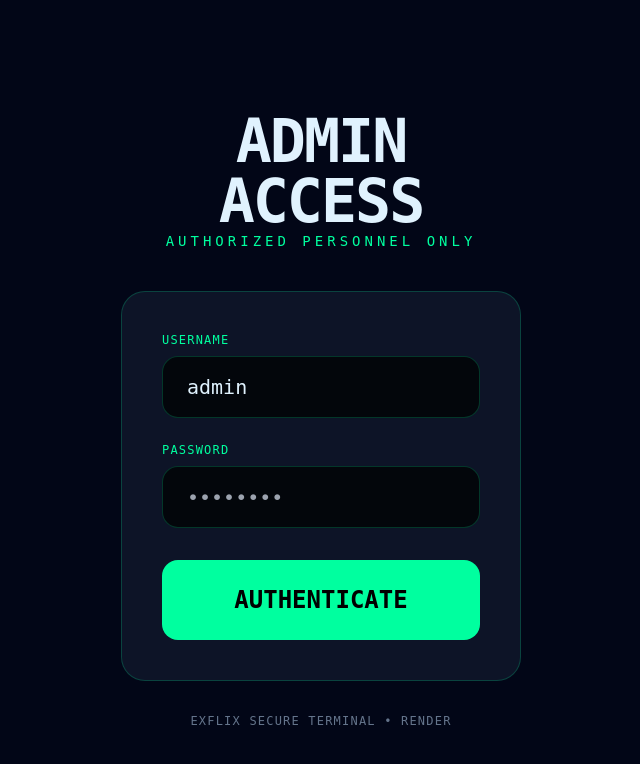
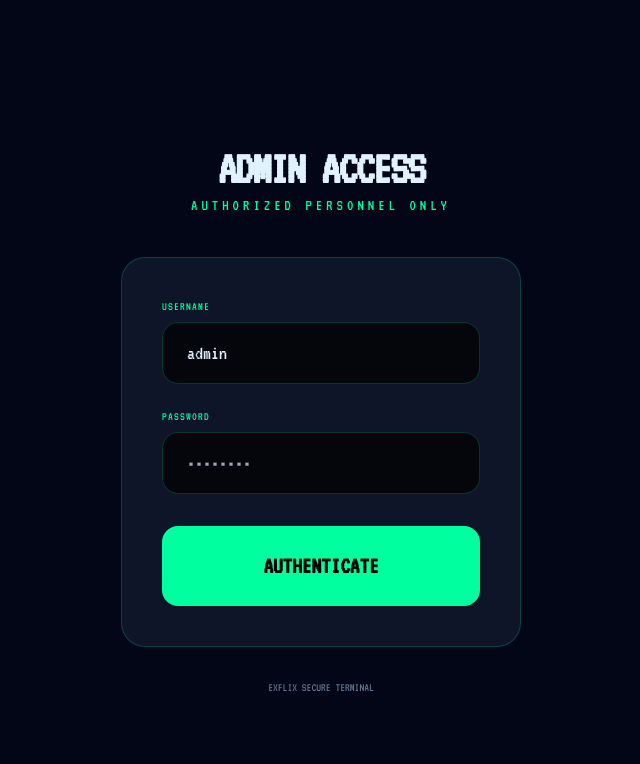
Before and after one commit to Exhipper/exflix, a Flask app: template templates/admin_login.html in a window 1280 px wide. Shown: the top 764 px of the page, without its empty margins (319-959 px from the left). Run offline with Flask 3, Linux system fonts and the light colour scheme; the template is opened without the code that fills it, so the values that code supplies are empty; some libraries are stand-ins or nearby versions.

Commit message:
Update admin_login.html

```diff
--- a/templates/admin_login.html
+++ b/templates/admin_login.html
@@ -3,45 +3,45 @@
 <head>
     <meta charset="UTF-8">
     <meta name="viewport" content="width=device-width, initial-scale=1.0">
-    <title>EXFLIX // ADMIN LOGIN</title>
+    <title>EXFLIX // ADMIN ACCESS</title>
     <script src="https://cdn.tailwindcss.com"></script>
     <style>
-        body { background:#020617; color:#e0f2fe; font-family: 'VT323', monospace; }
-        .glass { background:rgba(15,23,42,0.9); border:1px solid #00ff9f33; }
+        @import url('https://fonts.googleapis.com/css2?family=VT323&display=swap');
+        body { font-family: 'VT323', monospace; background: #020617; color: #e0f2fe; }
+        .glass { background: rgba(15,23,42,0.95); border: 1px solid #00ff9f33; }
     </style>
 </head>
 <body class="min-h-screen flex items-center justify-center">
-    <div class="w-full max-w-md px-6">
+    <div class="max-w-md w-full px-6">
         <div class="text-center mb-10">
             <div class="inline-flex items-center gap-3 text-[#00ff9f]">
-                <i class="fa-solid fa-user-secret text-5xl"></i>
+                <i class="fa-solid fa-user-secret text-6xl"></i>
             </div>
-            <h1 class="text-6xl font-bold tracking-[-2px] mt-4">ADMIN ACCESS</h1>
-            <p class="text-[#00ff9f] text-sm tracking-[4px]">AUTHORIZED PERSONNEL ONLY</p>
+            <h1 class="text-5xl font-bold tracking-[-2px] mt-4">ADMIN ACCESS</h1>
+            <p class="text-[#00ff9f] tracking-[4px]">AUTHORIZED PERSONNEL ONLY</p>
         </div>
 
         <div class="glass rounded-3xl p-10">
             <form method="POST" action="/admin">
                 <div class="mb-6">
                     <label class="block text-xs tracking-widest mb-2 text-[#00ff9f]">USERNAME</label>
-                    <input type="text" name="username" value="admin" class="w-full terminal bg-black/70 border border-[#00ff9f33] rounded-2xl px-6 py-4 text-xl focus:outline-none">
+                    <input type="text" name="username" value="admin" class="w-full bg-black/70 border border-[#00ff9f33] rounded-2xl px-6 py-4 text-xl focus:outline-none">
                 </div>
                 <div class="mb-8">
                     <label class="block text-xs tracking-widest mb-2 text-[#00ff9f]">PASSWORD</label>
-                    <input type="password" name="password" class="w-full terminal bg-black/70 border border-[#00ff9f33] rounded-2xl px-6 py-4 text-xl focus:outline-none" placeholder="••••••••">
+                    <input type="password" name="password" class="w-full bg-black/70 border border-[#00ff9f33] rounded-2xl px-6 py-4 text-xl focus:outline-none" placeholder="••••••••">
                 </div>
 
                 {% if error %}
                 <div class="mb-6 text-red-400 text-sm border border-red-500/40 p-4 rounded-2xl">{{ error }}</div>
                 {% endif %}
 
-                <button type="submit"
-                    class="w-full py-6 bg-[#00ff9f] hover:bg-white text-black font-extrabold text-2xl rounded-2xl transition-all">
+                <button type="submit" class="w-full py-6 bg-[#00ff9f] hover:bg-white text-black font-extrabold text-2xl rounded-2xl transition-all">
                     AUTHENTICATE
                 </button>
             </form>
         </div>
-        <p class="text-center text-xs text-slate-500 mt-8 tracking-widest">EXFLIX SECURE TERMINAL • RENDER</p>
+        <p class="text-center text-xs text-slate-500 mt-8">EXFLIX SECURE TERMINAL</p>
     </div>
 </body>
 </html>
```
